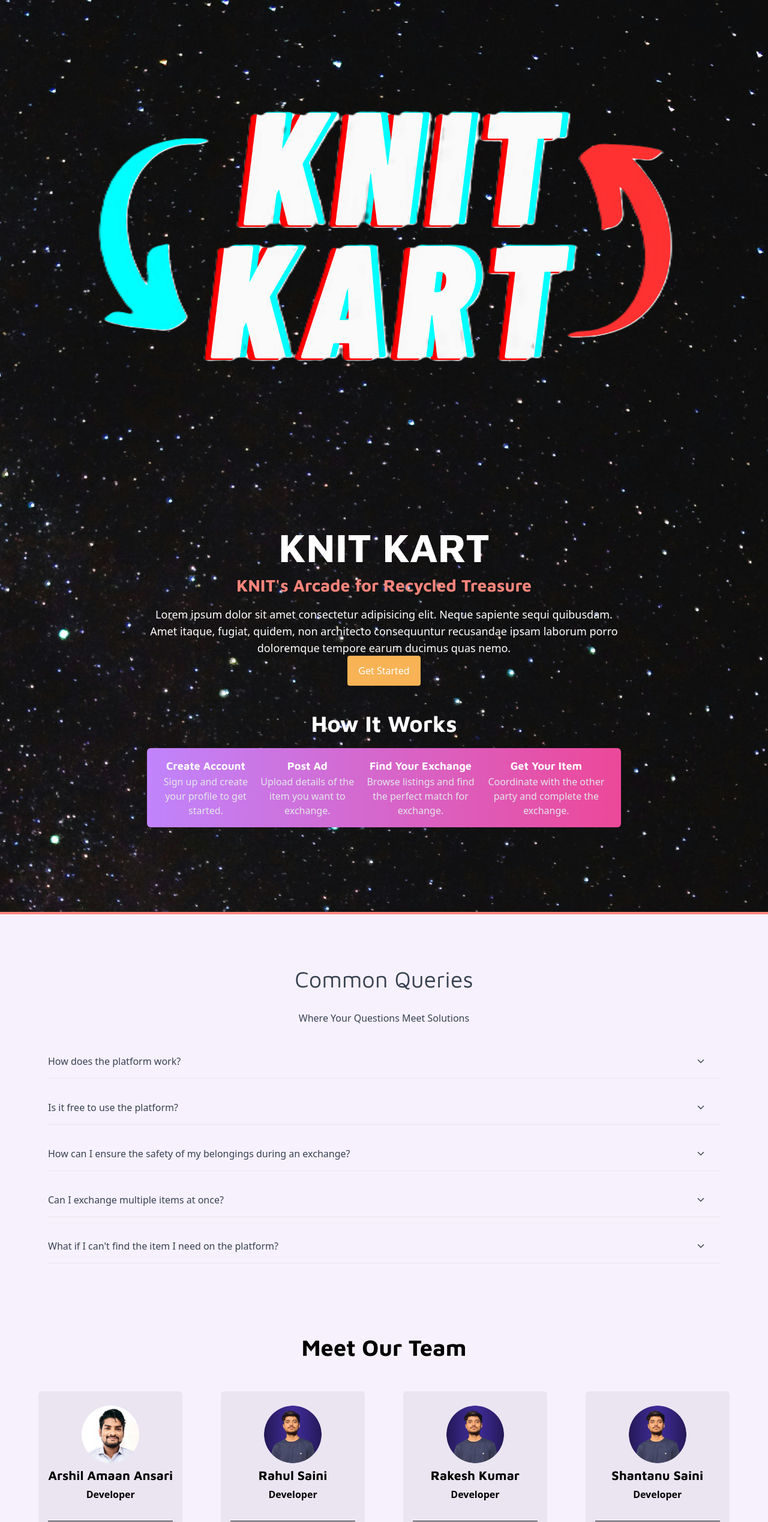
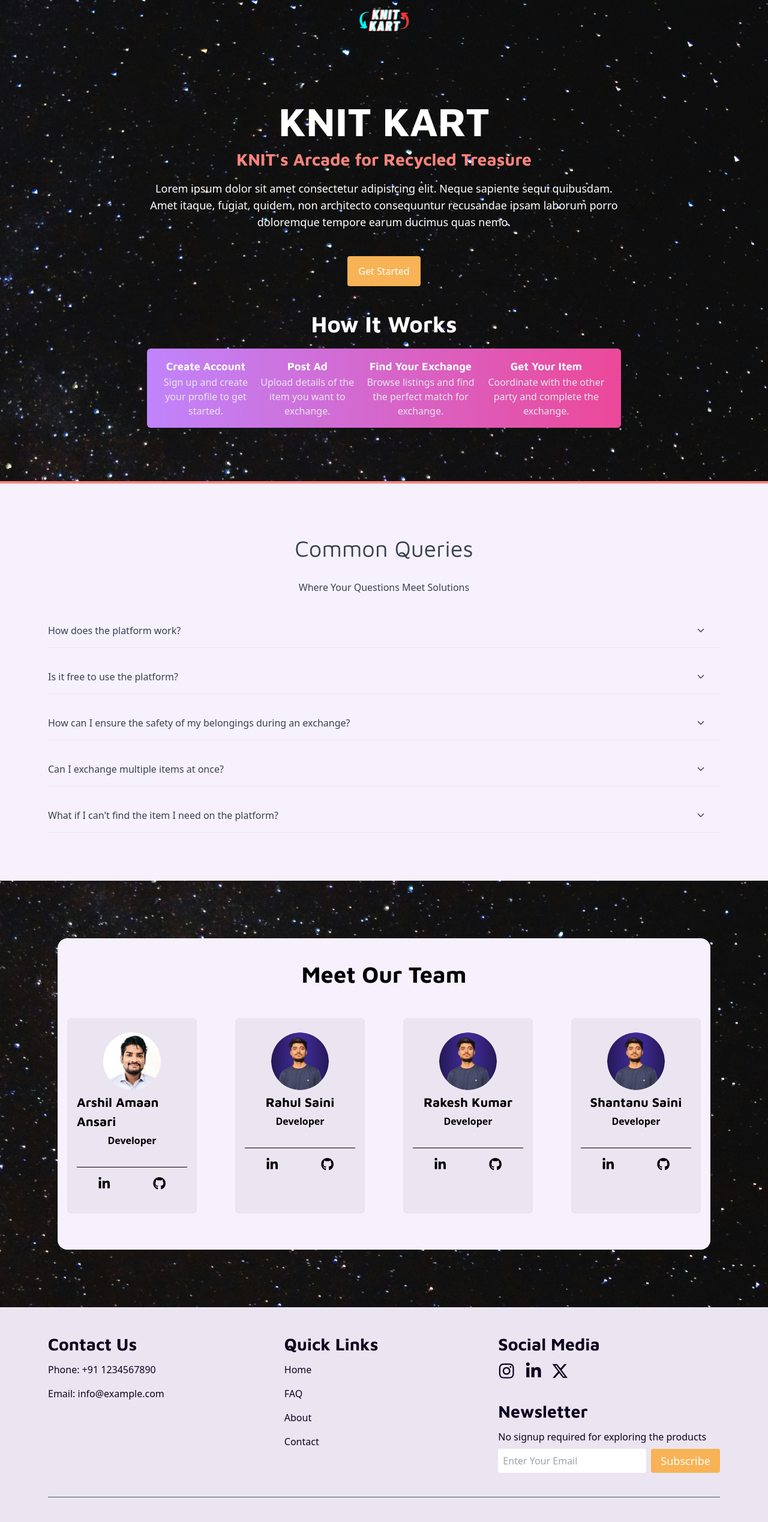
Before and after one commit to Rahul-K-Saini/KNIT-KART, a React (Vite) app in the folder frontend/: page / in a window 1280 px wide. Shown: the top 2537 px of the page at 60% size. Built offline with nearby package versions, Linux system fonts and the light colour scheme; what tailwindcss-animated would draw is missing.

Commit message:
fix: team card

```diff
--- a/frontend/src/Components/OurTeam/OurTeam.jsx
+++ b/frontend/src/Components/OurTeam/OurTeam.jsx
@@ -6,7 +6,8 @@ import { FaLinkedinIn } from "react-icons/fa6";
 const OurTeam = () => {
     return (
         <>
-            <div className="flex flex-col justify-center items-center container mx-auto py-8 px-4 w-full bg-background">
+            <div className='flex items-center justify-center p-24'>
+                <div className="flex flex-col justify-center items-center container mx-auto py-8 px-4 w-full bg-background rounded-2xl">
                     <h1 className="text-3xl font-bold mb-4">Meet Our Team</h1>
                     <div className="grid md:grid-cols-4 grid-col-1 gap-16 md:my-7 my-4">
                         {team.map((member, index) => (
@@ -25,6 +26,7 @@ const OurTeam = () => {
                         ))}
                     </div>
                 </div>
+            </div>
         </>
     );
 };
--- a/frontend/src/Pages/Landing/CustomNavbar.jsx
+++ b/frontend/src/Pages/Landing/CustomNavbar.jsx
@@ -4,8 +4,8 @@ import logo from '../../assets/images/logo-dark.png'
 const CustomNavbar = () => {
     return (
         <>
-            <div>
-                <img src={logo} alt='logo'></img>
+            <div className='flex align-middle justify-center'>
+                <img src={logo} alt='logo' width='110px'></img>
             </div>
         </>
     )
--- a/frontend/src/Pages/Landing/HeroLanding.jsx
+++ b/frontend/src/Pages/Landing/HeroLanding.jsx
@@ -2,12 +2,12 @@ import { Link } from 'react-router-dom'
 
 const HeroLanding = () => {
     return (
-        <div className="relative h-screen w-full">
-            <div className="absolute inset-0 flex items-center justify-center w-full">
+        <div style={{height:"calc( 100dvh - 60px)"}} className="relative h-screen">
+            <div className="absolute inset-0 flex items-center justify-center">
                 <div className="text-center text-white p-4 md:p-8 w-full md:w-2/3">
                     <h1 className="text-3xl md:text-4xl lg:text-5xl font-bold">KNIT KART</h1>
                     <h3 className='text-lg md:text-xl lg:text-2xl text-secondary'>KNIT's Arcade for Recycled Treasure</h3>
-                    <p className="mt-3 md:mt-5 mb-3 md:text-lg text-sm">Lorem ipsum dolor sit amet consectetur adipisicing elit. Neque sapiente sequi quibusdam. Amet itaque, fugiat, quidem, non architecto consequuntur recusandae ipsam laborum porro doloremque tempore earum ducimus quas nemo.</p>
+                    <p className="mt-14 md:mt-5 mb-14 md:text-lg text-sm">Lorem ipsum dolor sit amet consectetur adipisicing elit. Neque sapiente sequi quibusdam. Amet itaque, fugiat, quidem, non architecto consequuntur recusandae ipsam laborum porro doloremque tempore earum ducimus quas nemo.</p>
                     <Link to='/home'  className="py-2 md:py-3  md:px-4 bg-accent dark:bg-accent border-2 border-transparent rounded w-[40%] md:w-[30%] dark:text-[#f4f4f4] hover:border-black hover:dark:border-white duration-300 transition-all">
                         Get Started
                     </Link>
```
Lines whose indentation alone changed are shown as unchanged.
